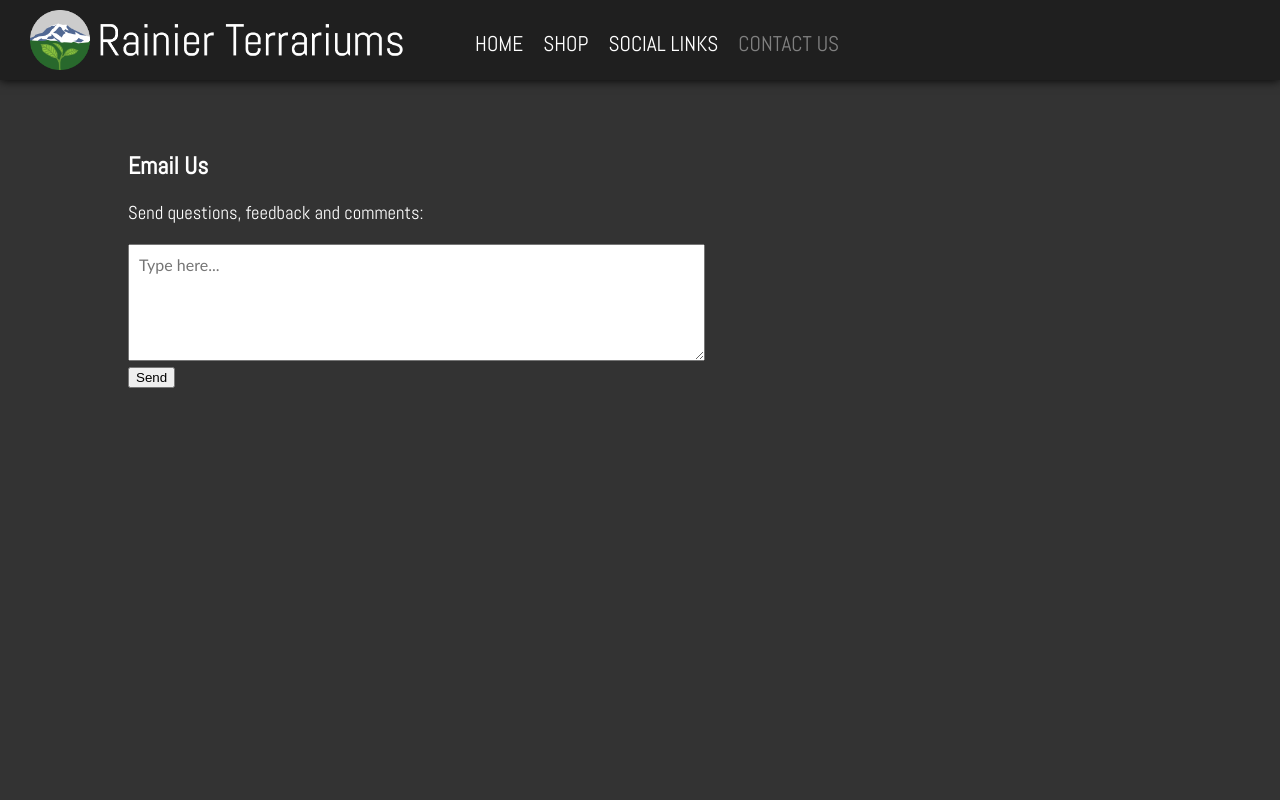
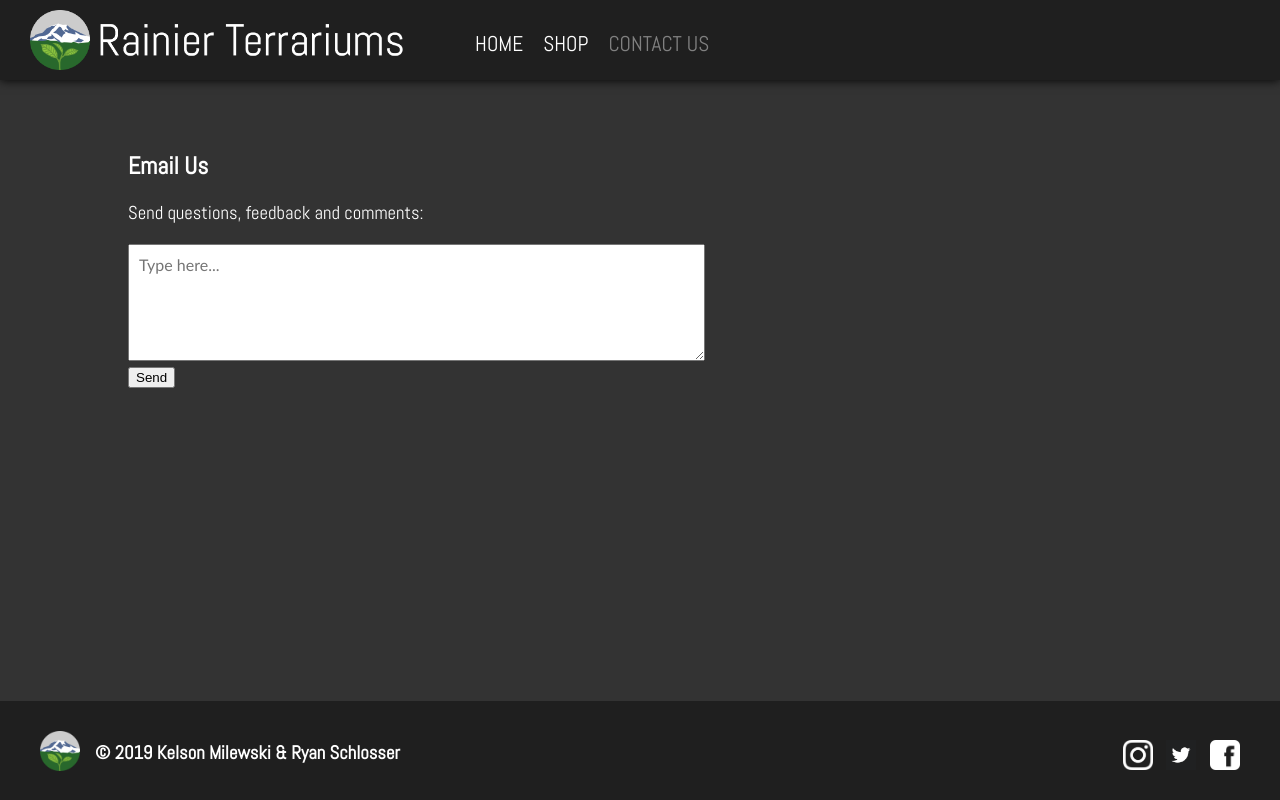
Before and after one commit to KelsonMilewski/Rainier, a PHP site: page /contact.html in a window 1280 px wide. Run offline with PHP 8.4, Linux system fonts and the light colour scheme.

Commit message:
Added footer, removed social page, updated index links

```diff
--- a/contact.html
+++ b/contact.html
@@ -33,7 +33,6 @@
 				<ul>
 					<li><a href="index.html">Home</a></li>
 					<li><a href="shop.html">Shop</a></li>
-					<li><a href="social.html">Social Links</a></li>
 					<li class="active-page">Contact Us</li>
 				</ul>
 			</nav>
@@ -42,12 +41,10 @@
 			</nav>
 		</div>
 		<ul class="dropdown" id="dropdown">
-			<li><a href="home.html">Home</a></li>
+			<li><a href="index.html">Home</a></li>
 			<li><a href="shop.html">Shop</a></li>
-			<li><a href="social.html">Social Links</a></li>
 			<li><a href="contact.html">Contact Us</a></li>
 		</ul>
-
 		<article style="height: 100vh;">
 			<div class="content" style="margin-top: 150px;">
 				<form name="Feedback" method="post" action="mailto:rainierterrariums@gmail.com" enctype="text/plain">
@@ -58,6 +55,15 @@
 					<input type="submit" value="Send"/>
 				</form>
 			</div>
+			<footer style="position: absolute; bottom: 0; width: 100%;">
+				<img src="images/logo.png" alt="Rainier Terrariums" class="footer-logo">
+				<h3 style="margin: 0; padding-top: 40px;">&copy; 2019 Kelson Milewski & Ryan Schlosser</h3>
+				<div class="footer-social-section">
+					<a href="https://www.instagram.com/rainier_terrariums/"><img src="images/footer-insta-white.png" alt="Instagram" class="footer-social"></a>
+					<a href="https://twitter.com/rterrariums"><img src="images/footer-twitter-white.png" alt="Twitter" class="footer-social"></a>
+					<a href="https://www.facebook.com/rainier.terrariums"><img src="images/footer-facebook-white.png" alt="Facebook" class="footer-social"></a>
+				</div>
+			</footer>
 		</article>
 	</body>
 </html>
--- a/styles.css
+++ b/styles.css
@@ -162,7 +162,17 @@ footer {
 .footer-logo {
 	height: 40px;
 	float: left;
-	padding: 20px;
+	padding: 30px 15px 20px 40px;
+}
+.footer-social-section {
+	float: right;
+	position: relative;
+	bottom: 25px;
+	right: 40px;
+}
+.footer-social {
+	height: 30px;
+	margin-left: 10px;
 }
 
 /* random */
```
Also changed, not shown: index.html (+2 -8 lines), shop.html (+10 -3 lines), social.html (deleted, +0 -65 lines), template.html (added, +66 -0 lines), images/footer-facebook-white.png (added), images/footer-facebook.png (added), images/footer-insta-white.png (added), images/footer-insta.png (added), images/footer-twitter-white.png (added), images/footer-twitter.png (added).
